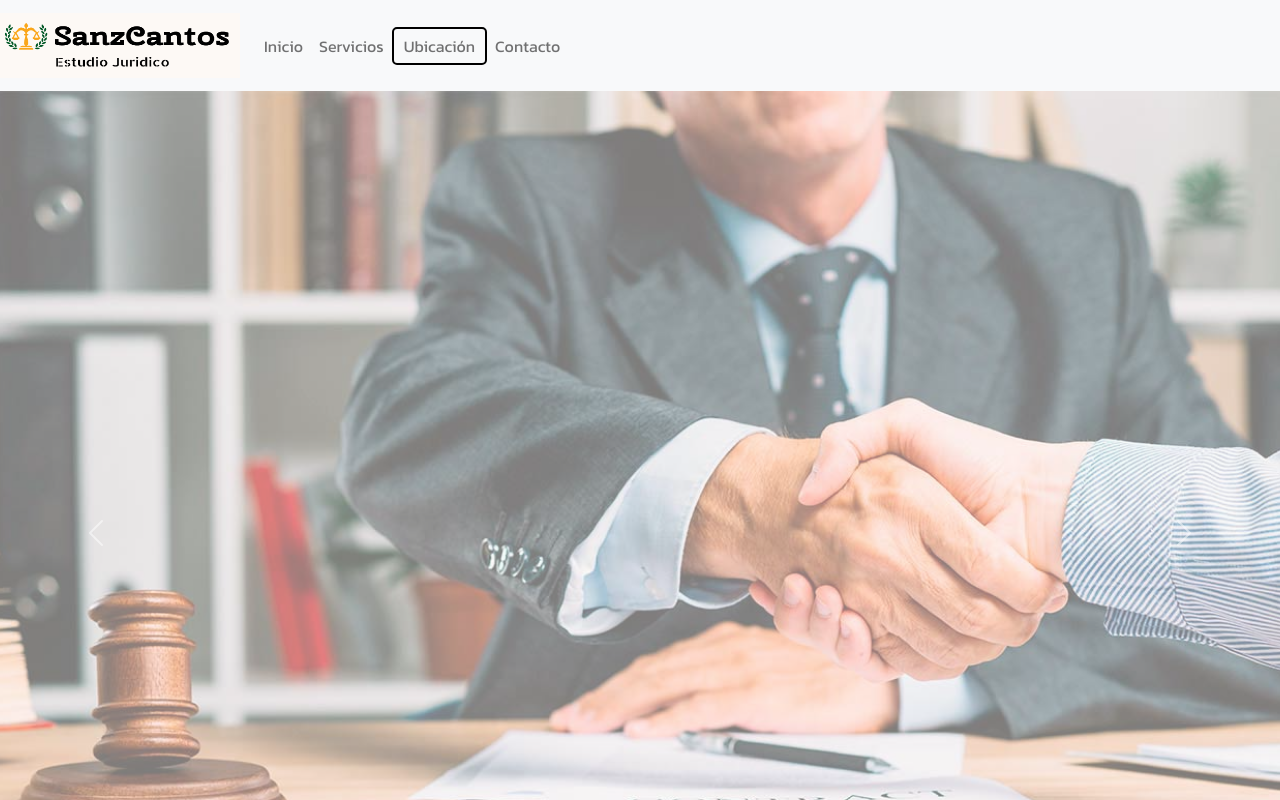
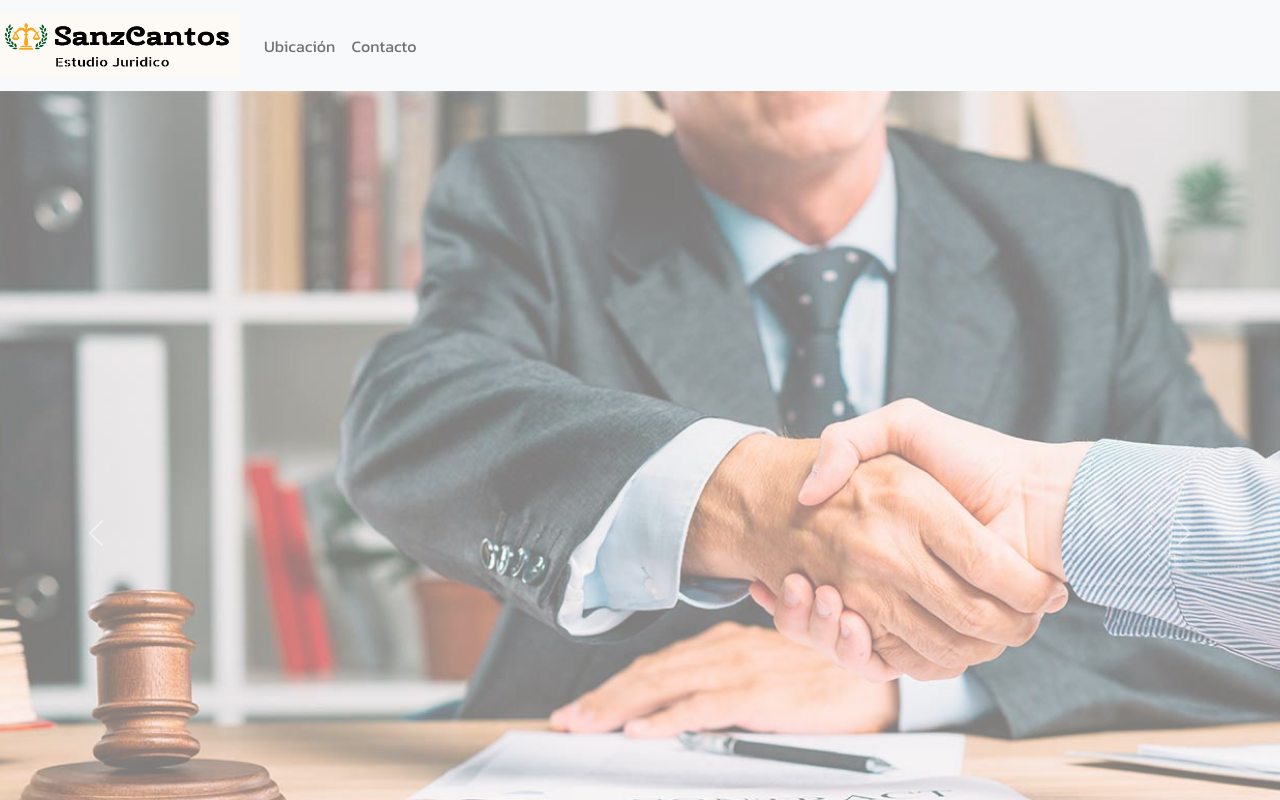
Before and after one commit to francovillarruel/sanzcantoswebreact, a React (Create React App) app: page / in a window 1280 px wide. Shown: the top 800 px of the page. Built offline with nearby package versions, Linux system fonts and the light colour scheme.

Commit message:
Update NavBarra.js

```diff
--- a/src/components/NavBarra.js
+++ b/src/components/NavBarra.js
@@ -10,19 +10,15 @@ const NavBarra = () => {
           alt="Logo"
           width="240"
           height="65"
-         // className="d-inline-block align-top"
-        />
+         />
       </Navbar.Brand>
       <Navbar.Toggle aria-controls="basic-navbar-nav" />
-      <Navbar.Collapse id="basic-navbar-nav" style={{ display: 'flex', justifyContent: 'flex-start', alignItems: 'center' }}>
-        <div style={{ alignItems: 'self-start' }}>
-          <Nav className="ml-3" style={{ display: 'flex', justifyContent: 'flex-start', alignItems: 'center' }}>
-            <Nav.Link href="#home" style={{ fontFamily: 'Kanit, sans-serif' }}>Inicio</Nav.Link>
-            <Nav.Link href="#services" style={{ fontFamily: 'Kanit, sans-serif' }}>Servicios</Nav.Link>
-            <Nav.Link href="https://www.google.com/maps/place/Estudio+Juridico+Sanz+Cantos/@-31.5365392,-68.5243745,17z/data=!3m1!4b1!4m6!3m5!1s0x96816b19851ccab9:0xeebbebfc68bce09c!8m2!3d-31.5365438!4d-68.5217996!16s%2Fg%2F11sv3yqsjc?entry=ttu" target="_blank" style={{ fontFamily: 'Kanit, sans-serif' , border: '2px solid black', borderRadius: '5px', padding: '5px 10px' }}>Ubicación</Nav.Link>
+      <Navbar.Collapse id="basic-navbar-nav">
+         <Nav className="mr-auto">
+            <Nav.Link href="https://www.google.com/maps/place/Estudio+Juridico+Sanz+Cantos/@-31.5365392,-68.5243745,17z/data=!3m1!4b1!4m6!3m5!1s0x96816b19851ccab9:0xeebbebfc68bce09c!8m2!3d-31.5365438!4d-68.5217996!16s%2Fg%2F11sv3yqsjc?entry=ttu" target="_blank" style={{ fontFamily: 'Kanit, sans-serif' }}>Ubicación</Nav.Link>
             <Nav.Link href="https://api.whatsapp.com/send?phone=5492644756350" target="_blank" style={{ fontFamily: 'Kanit, sans-serif' }}>Contacto</Nav.Link>
           </Nav>
-        </div>
+
       </Navbar.Collapse>
     </Navbar>
   );
```
